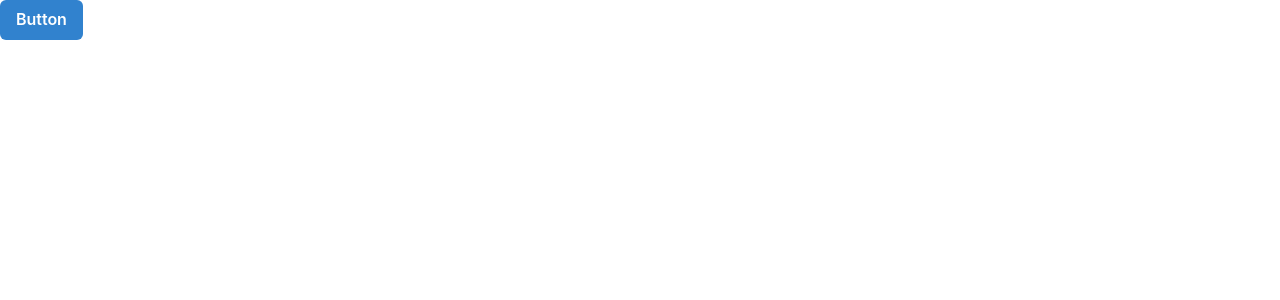
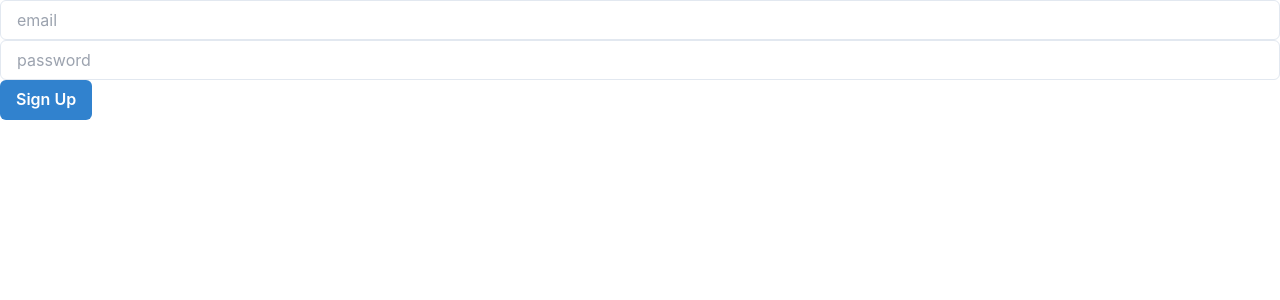
Before and after one commit to buhama/ingenium-challenge, a Next.js app: page / in a window 1280 px wide. Shown: the top 300 px of the page. Built offline with nearby package versions, Linux system fonts and the light colour scheme.

Commit message:
sign up functionality

```diff
--- a/package.json
+++ b/package.json
@@ -3,7 +3,7 @@
   "version": "0.1.0",
   "private": true,
   "scripts": {
-    "dev": "next dev",
+    "dev": "next dev -p 3000",
     "build": "next build",
     "start": "next start",
     "lint": "next lint"
--- a/src/pages/index.tsx
+++ b/src/pages/index.tsx
@@ -2,14 +2,30 @@ import Head from "next/head";
 import Image from "next/image";
 import { Inter } from "@next/font/google";
 import styles from "../../styles/Home.module.css";
-import { Button } from "@chakra-ui/react";
+import { Button, Input } from "@chakra-ui/react";
+import { useState } from "react";
+import { supabase } from "../../supabaseClient";
 
 const inter = Inter({ subsets: ["latin"] });
 
 export default function Home() {
+  const [email, setEmail] = useState("");
+  const [password, setPassword] = useState("");
+  const submit = async (e: React.FormEvent<HTMLFormElement>) => {
+    e.preventDefault();
+    console.log(email, password);
+    const { data, error } = await supabase.auth.signUp({
+      email,
+      password,
+    })}
+
   return (
     <>
-      <Button colorScheme="blue">Button</Button>
+    <form onSubmit={submit}>
+    <Input type="email" placeholder="email" value={email} onChange={(e)=>setEmail(e.target.value)}/>
+    <Input type="password" placeholder="password" value={password}  onChange={(e)=>setPassword(e.target.value)} />
+      <Button colorScheme="blue" type="submit">Sign Up</Button>
+      </form>
     </>
   );
 }
--- a/supabaseClient.js
+++ b/supabaseClient.js
@@ -1,3 +1,3 @@
 import { createClient } from '@supabase/supabase-js'
 
-export const supabase = createClient('https://ingenium-challenge.supabase.co', 'eyJhbGciOiJIUzI1NiIsInR5cCI6IkpXVCJ9.eyJpc3MiOiJzdXBhYmFzZSIsInJlZiI6InZycHlxanB5bmRubmFuZGdsZWxxIiwicm9sZSI6ImFub24iLCJpYXQiOjE2ODMzODc5MzYsImV4cCI6MTk5ODk2MzkzNn0.EKdYI68NFxBzHusrVqxcVlSk6cwtavgP3ISplg7qGGI')
+export const supabase = createClient('https://vrpyqjpyndnnandglelq.supabase.co', 'eyJhbGciOiJIUzI1NiIsInR5cCI6IkpXVCJ9.eyJpc3MiOiJzdXBhYmFzZSIsInJlZiI6InZycHlxanB5bmRubmFuZGdsZWxxIiwicm9sZSI6ImFub24iLCJpYXQiOjE2ODMzODc5MzYsImV4cCI6MTk5ODk2MzkzNn0.EKdYI68NFxBzHusrVqxcVlSk6cwtavgP3ISplg7qGGI')
```
